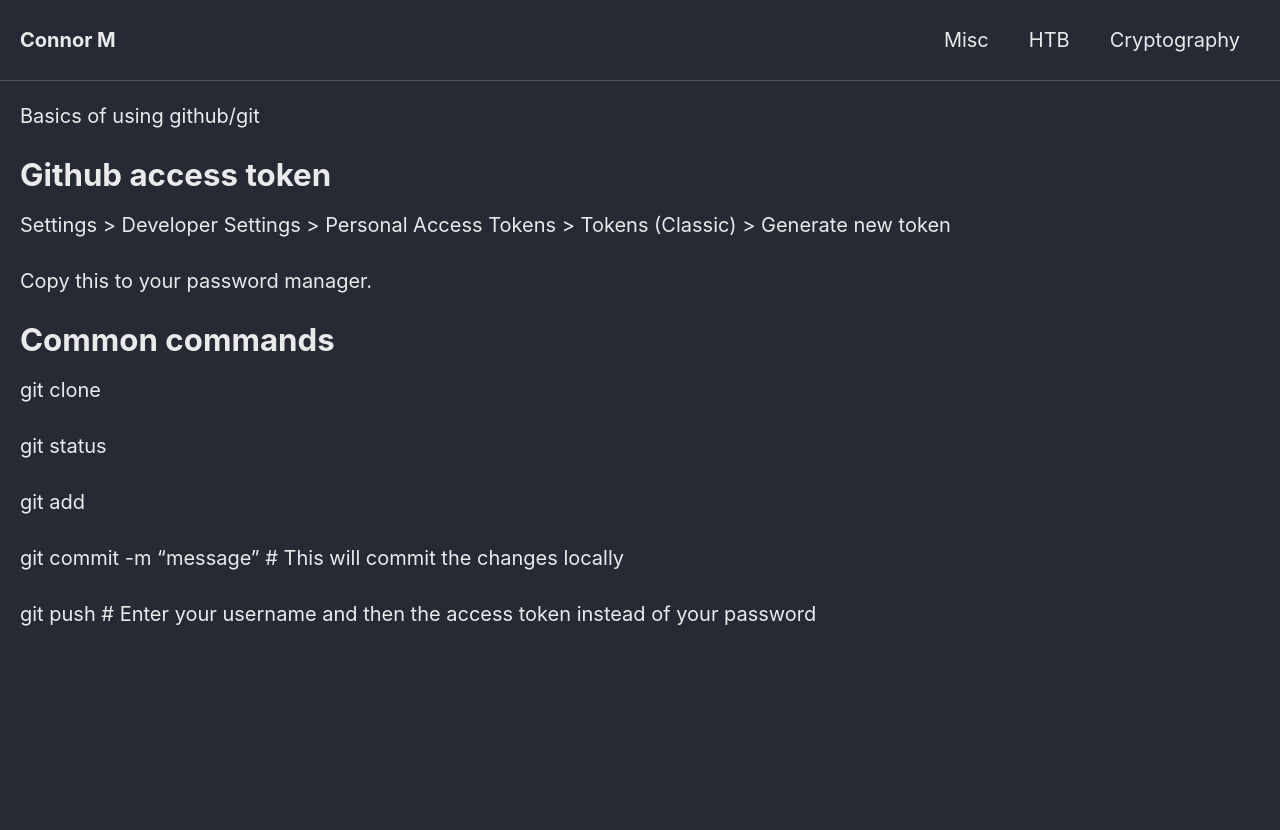
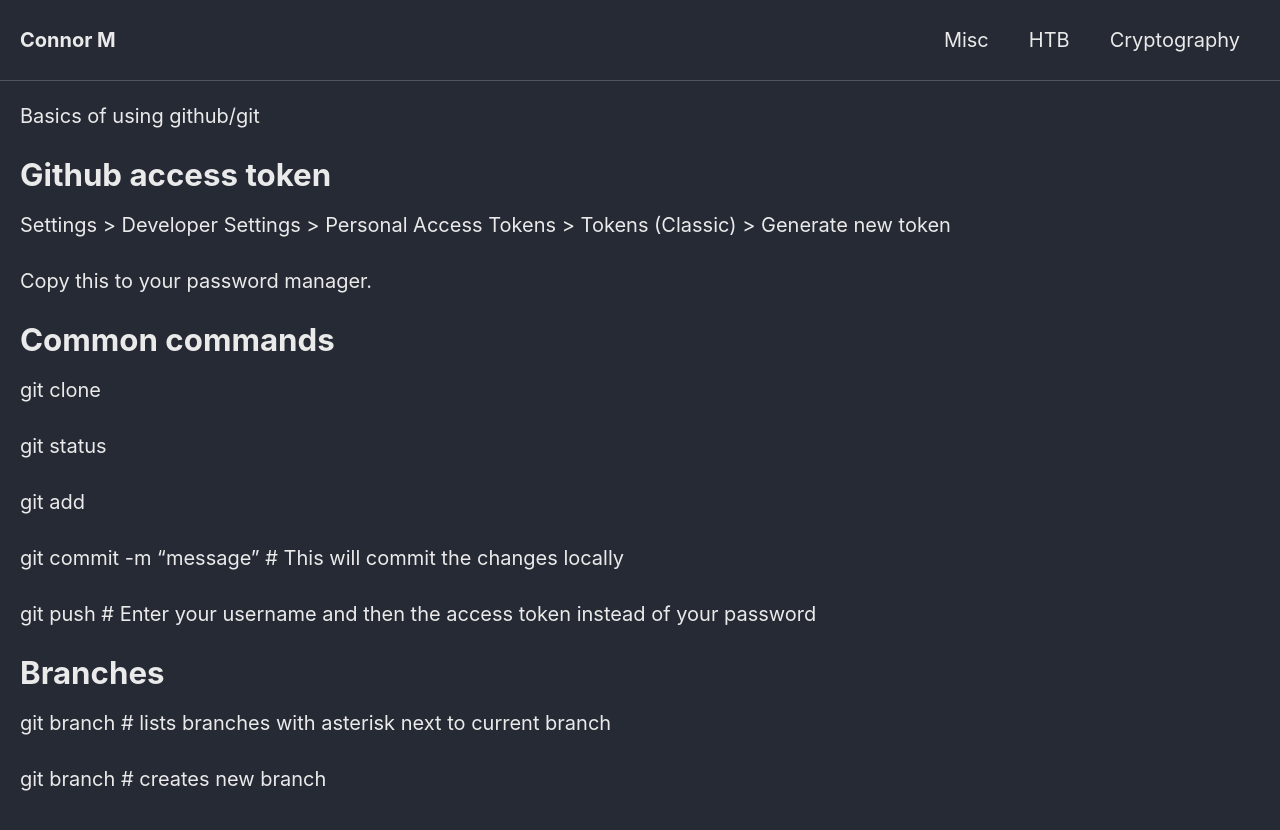
Before and after one commit to Connor-McCartney/Connor-McCartney.github.io, a Jekyll site: the page built from _pages/misc/git.md, in a window 1280 px wide. Shown: the top 830 px of the page. Built offline with Jekyll 4.4.1, drawn with Linux system fonts in a browser that asks for light colours; cached includes are drawn as plain includes; our own code applies the rules of GitHub Pages for plain Markdown files.

Commit message:
Update git.md

```diff
--- a/_pages/misc/git.md
+++ b/_pages/misc/git.md
@@ -21,3 +21,10 @@ git add <example.file or folder>
 git commit -m "message"  # This will commit the changes locally
 
 git push  # Enter your username and then the access token instead of your password
+
+
+# Branches
+
+git branch  # lists branches with asterisk next to current branch
+
+git branch <branch-name>  # creates new branch
```
